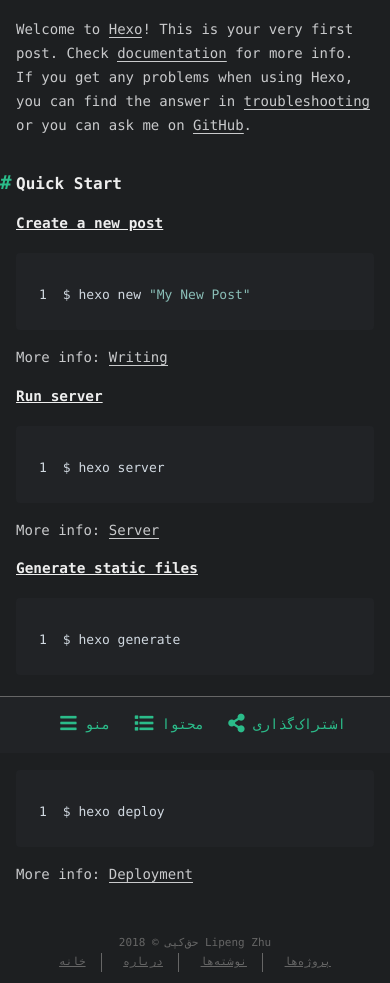
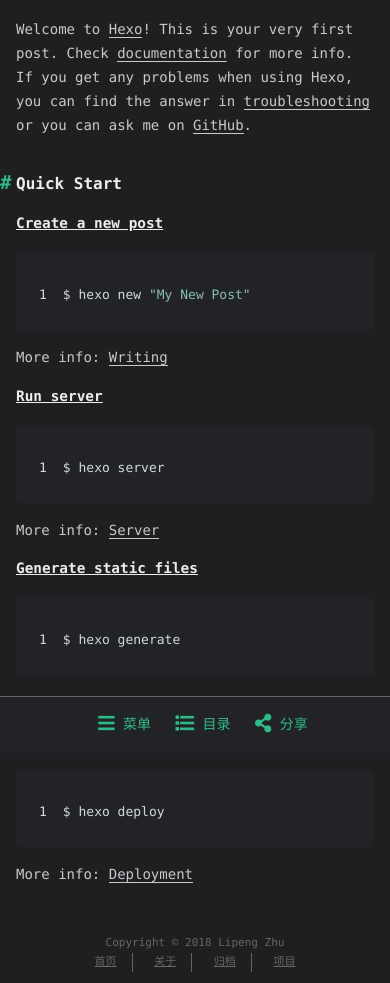
Before and after one commit to lipengzhu1996/lipengzhu1996.github.io, a plain HTML site: page 2018/05/06/hello-world/index.html in a window 390 px wide. Shown: the part 91-1074 px from the top of the page. Drawn offline with Linux system fonts and the light colour scheme; a web font is replaced by a local one.

Commit message:
Site updated: 2018-05-08 14:44:13

```diff
--- a/2018/05/06/hello-world/index.html
+++ b/2018/05/06/hello-world/index.html
@@ -1,5 +1,5 @@
 <!DOCTYPE html>
-<html>
+<html lang=zh>
 <head>
     <!-- so meta -->
     <meta charset="utf-8">
@@ -12,7 +12,7 @@
 <meta property="og:url" content="http://yoursite.com/2018/05/06/hello-world/index.html">
 <meta property="og:site_name" content="The Street Where Wind Settles">
 <meta property="og:description" content="Welcome to Hexo! This is your very first post. Check documentation for more info. If you get any problems when using Hexo, you can find the answer in troubleshooting or you can ask me on GitHub. Quick">
-<meta property="og:locale" content="default">
+<meta property="og:locale" content="zh-CN">
 <meta property="og:updated_time" content="2018-05-06T07:06:54.593Z">
 <meta name="twitter:card" content="summary">
 <meta name="twitter:title" content="Hello World">
@@ -58,13 +58,13 @@
     <span id="nav">
       <ul>
 
-          <li><a href="/">خانه</a></li>
+          <li><a href="/">首页</a></li>
 
-          <li><a href="/about/">درباره</a></li>
+          <li><a href="/about/">关于</a></li>
 
-          <li><a href="/archives/">نوشته‌ها</a></li>
+          <li><a href="/archives/">归档</a></li>
 
-          <li><a href="/projects_url">پروژه‌ها</a></li>
+          <li><a href="/projects_url">项目</a></li>
 
       </ul>
     </span>
@@ -78,10 +78,10 @@
         <li><a class="icon" href="#" onclick="$('html, body').animate({ scrollTop: 0 }, 'fast');"><i class="fas fa-chevron-up" aria-hidden="true" onmouseover="$('#i-top').toggle();" onmouseout="$('#i-top').toggle();"></i></a></li>
         <li><a class="icon" href="#"><i class="fas fa-share-alt" aria-hidden="true" onmouseover="$('#i-share').toggle();" onmouseout="$('#i-share').toggle();" onclick="$('#share').toggle();return false;"></i></a></li>
       </ul>
-      <span id="i-prev" class="info" style="display:none;">پست پیشین</span>
-      <span id="i-next" class="info" style="display:none;">پست یعدی</span>
-      <span id="i-top" class="info" style="display:none;">بازگشت به بالا</span>
-      <span id="i-share" class="info" style="display:none;">اشتراک‌گذاری</span>
+      <span id="i-prev" class="info" style="display:none;">上一篇</span>
+      <span id="i-next" class="info" style="display:none;">下一篇</span>
+      <span id="i-top" class="info" style="display:none;">返回顶部</span>
+      <span id="i-share" class="info" style="display:none;">分享文章</span>
     </span>
     <br/>
     <div id="share" style="display: none">
@@ -157,13 +157,13 @@
     <div id="nav-footer" style="display: none">
       <ul>
 
-          <li><a href="/">خانه</a></li>
+          <li><a href="/">首页</a></li>
 
-          <li><a href="/about/">درباره</a></li>
+          <li><a href="/about/">关于</a></li>
 
-          <li><a href="/archives/">نوشته‌ها</a></li>
+          <li><a href="/archives/">归档</a></li>
 
-          <li><a href="/projects_url">پروژه‌ها</a></li>
+          <li><a href="/projects_url">项目</a></li>
 
       </ul>
     </div>
@@ -189,10 +189,10 @@
     </div>
 
     <div id="actions-footer">
-        <a id="menu" class="icon" href="#" onclick="$('#nav-footer').toggle();return false;"><i class="fas fa-bars fa-lg" aria-hidden="true"></i> منو</a>
-        <a id="toc" class="icon" href="#" onclick="$('#toc-footer').toggle();return false;"><i class="fas fa-list fa-lg" aria-hidden="true"></i> محتوا</a>
-        <a id="share" class="icon" href="#" onclick="$('#share-footer').toggle();return false;"><i class="fas fa-share-alt fa-lg" aria-hidden="true"></i> اشتراک‌گذاری</a>
-        <a id="top" style="display:none" class="icon" href="#" onclick="$('html, body').animate({ scrollTop: 0 }, 'fast');"><i class="fas fa-chevron-up fa-lg" aria-hidden="true"></i> بالا</a>
+        <a id="menu" class="icon" href="#" onclick="$('#nav-footer').toggle();return false;"><i class="fas fa-bars fa-lg" aria-hidden="true"></i> 菜单</a>
+        <a id="toc" class="icon" href="#" onclick="$('#toc-footer').toggle();return false;"><i class="fas fa-list fa-lg" aria-hidden="true"></i> 目录</a>
+        <a id="share" class="icon" href="#" onclick="$('#share-footer').toggle();return false;"><i class="fas fa-share-alt fa-lg" aria-hidden="true"></i> 分享</a>
+        <a id="top" style="display:none" class="icon" href="#" onclick="$('html, body').animate({ scrollTop: 0 }, 'fast');"><i class="fas fa-chevron-up fa-lg" aria-hidden="true"></i> 返回顶部</a>
     </div>
 
   </div>
@@ -201,19 +201,19 @@
 
     <footer id="footer">
   <div class="footer-left">
-    حق‌کپی &copy; 2018 Lipeng Zhu
+    Copyright &copy; 2018 Lipeng Zhu
   </div>
   <div class="footer-right">
     <nav>
       <ul>
 
-          <li><a href="/">خانه</a></li>
+          <li><a href="/">首页</a></li>
 
-          <li><a href="/about/">درباره</a></li>
+          <li><a href="/about/">关于</a></li>
 
-          <li><a href="/archives/">نوشته‌ها</a></li>
+          <li><a href="/archives/">归档</a></li>
 
-          <li><a href="/projects_url">پروژه‌ها</a></li>
+          <li><a href="/projects_url">项目</a></li>
 
       </ul>
     </nav>
```
Also changed, not shown: 2018/05/07/HelloWorld/index.html (+23 -23 lines), archives/2018/05/index.html (+11 -11 lines), archives/2018/index.html (+11 -11 lines), archives/index.html (+11 -11 lines), index.html (+19 -19 lines).
